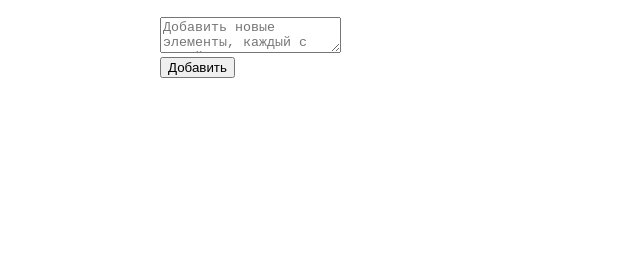
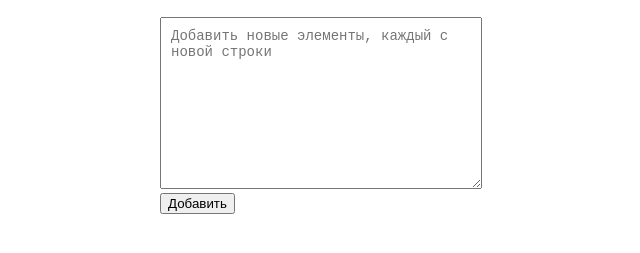
Before and after one commit to sgrodnik/testSite, a plain HTML site: page listshare.html in a window 1280 px wide. Shown: the part 51-304 px from the top of the page, without its empty margins (330-970 px from the left). Drawn offline with Linux system fonts and the light colour scheme.

Commit message:
Update listshare.html

```diff
--- a/listshare.html
+++ b/listshare.html
@@ -45,6 +45,15 @@
 
         #contextMenu li:hover {
             background-color: #ddd;
+        }
+
+        /* Увеличиваем поле ввода */
+        textarea {
+            width: 100%;
+            height: 150px;
+            padding: 10px;
+            font-size: 14px;
+            resize: vertical;
         }
     </style>
 </head>
```
